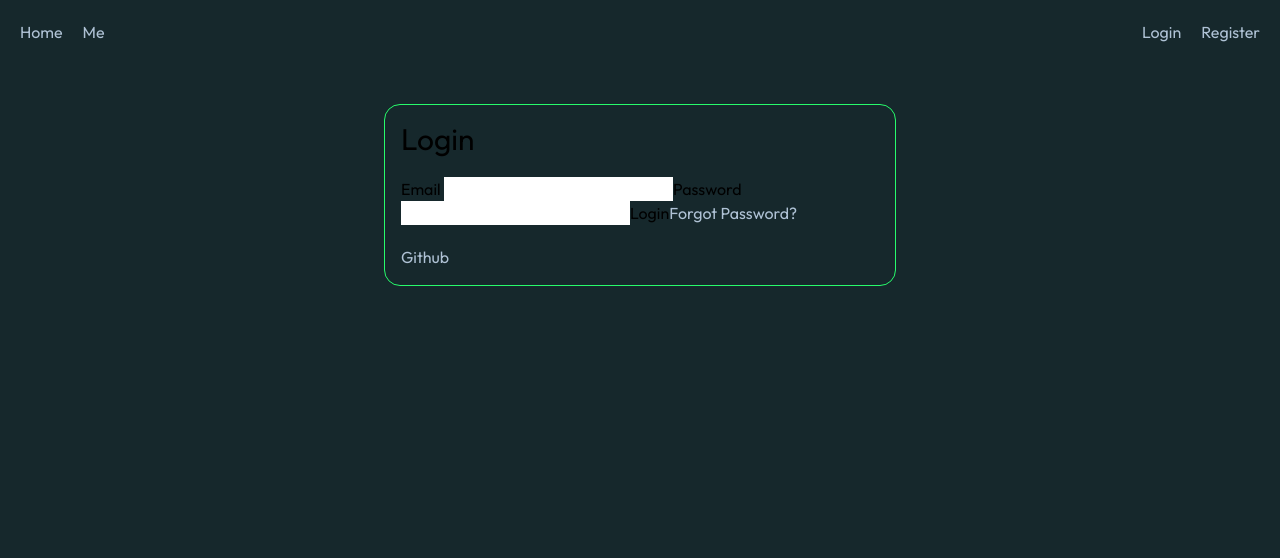
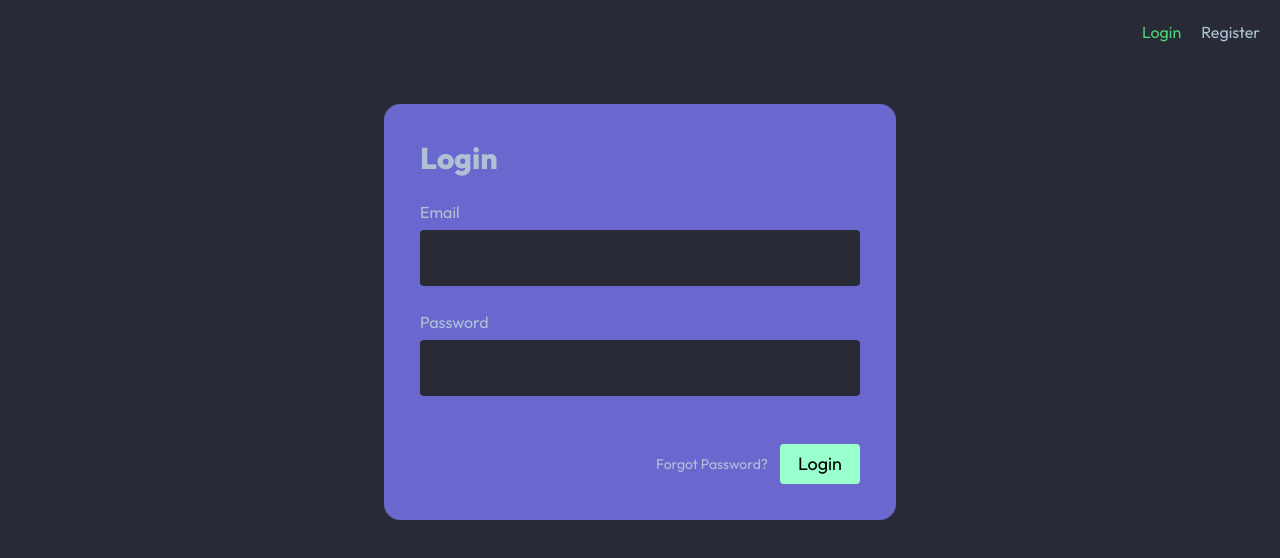
Before and after one commit to Albatrauz/vue-tempo, a Vue app: page /login in a window 1280 px wide. Shown: the top 558 px of the page. Built offline with nearby package versions, Linux system fonts and the light colour scheme.

Commit message:
Basic styling is in place. Styled Register.vue en Login.vue components

```diff
--- a/postcss.config.js
+++ b/postcss.config.js
@@ -1,5 +1,6 @@
 module.exports = {
   plugins: {
+    'tailwindcss/nesting': {},
     tailwindcss: {},
     autoprefixer: {},
   },
--- a/src/components/AppHeader.vue
+++ b/src/components/AppHeader.vue
@@ -5,8 +5,8 @@ const { isLoggedIn } = useAuthUser();
 <template>
   <div class="flex bg-gray-500 text-white justify-between">
     <ul class="flex gap-5 p-5">
-      <li><router-link :to="{ name: 'Dashboard' }">Home</router-link></li>
-      <li><router-link :to="{ name: 'Profile' }">Me</router-link></li>
+      <li v-if="isLoggedIn()"><router-link :to="{ name: 'Dashboard' }">Home</router-link></li>
+      <li v-if="isLoggedIn()"><router-link :to="{ name: 'Profile' }">Profile</router-link></li>
     </ul>
     <ul v-if="isLoggedIn()" class="flex gap-5 bg-gray-700 p-5">
       <li><router-link :to="{ name: 'Logout' }">Logout</router-link></li>
@@ -17,3 +17,8 @@ const { isLoggedIn } = useAuthUser();
     </ul>
   </div>
 </template>
+<style scoped lang="postcss">
+  .router-link-active {
+    @apply text-springGreenHover;
+  }
+</style>
--- a/src/components/InfoModal.vue
+++ b/src/components/InfoModal.vue
@@ -1,18 +1,25 @@
 <script setup>
 import { storeToRefs } from 'pinia';
-import { useCurrentTimer } from '../store/store';
+import { useCurrentTimer } from '@/store/store';
+import {toRaw} from "vue";
 const timerCollection = useCurrentTimer();
-const { timerList } = storeToRefs(timerCollection);
+// const { timerList } = storeToRefs(timerCollection);
 const timerStore = useCurrentTimer();
 const props = defineProps({
-  timer: {
-    item: Object,
-  },
+  timer: Object,
 });
-
 const saveTimeEntry = (timer) => {
   timerStore.addTimer(timer);
+  const rawTimer = toRaw(timer);
+  const rawIntervalId = toRaw(timer.intervalId);
+  console.log(rawTimer);
+  console.log(rawIntervalId);
+  timer.isModalActive = false
 };
+
+// const = editTimerEntry = (timer) => {
+//
+// }
 
 </script>
 <template>
@@ -31,8 +38,8 @@ const saveTimeEntry = (timer) => {
       ></textarea>
       {{ props.timer }}
 
-      <div @click="$emit('close')" class="btn inline-block bg-lead">
-        Save entry
+      <div @click="saveTimeEntry(props.timer)" class="btn inline-block bg-lead">
+        Save entry {{props.timer.intervalId}}
       </div>
     </div>
   </div>
--- a/src/components/InfoWindowContainer.vue
+++ b/src/components/InfoWindowContainer.vue
@@ -8,7 +8,7 @@ const timerCollection = useCurrentTimer();
 const { timerList } = storeToRefs(timerCollection);
 
 const reopenModal = (timer) => {
-  timer.item.isModalActive = true;
+  timer.isModalActive = true;
 };
 </script>
 
@@ -17,7 +17,7 @@ const reopenModal = (timer) => {
     class="container w-full bg-secondary h-auto mx-auto grid grid-cols-3 rounded-3xl p-12 gap-6"
   >
     <div v-for="timer in timerCollection.timers" :key="id">
-      <InfoWindow @click="reopenModal(timer)" :timer="timer.item" />
+      <InfoWindow @click="reopenModal(timer)" :timer="timer" />
     </div>
   </div>
 </template>
--- a/src/index.css
+++ b/src/index.css
@@ -7,6 +7,6 @@ body {
 }
 
 a {
-    @apply text-textBase transition-colors duration-300;
+    @apply text-text transition-colors duration-300;
     @apply hover:text-springGreenHover
 }
--- a/src/pages/Login.vue
+++ b/src/pages/Login.vue
@@ -20,7 +20,7 @@ const handleLogin = async (provider) => {
     provider
         ? await loginWithSocialProvider(provider)
         : await login(form.value);
-    router.push({ name: "Me" });
+    router.push({ name: "Dashboard" });
   } catch (error) {
     alert(error.message);
   }
@@ -29,19 +29,56 @@ const handleLogin = async (provider) => {
 <template>
   <div class="login-wrapper">
     <form @submit.prevent="handleLogin()">
-      <h1 class="text-3xl mb-5">Login</h1>
+      <h1 class="login-wrapper__title">Login</h1>
       <label>Email <input v-model="form.email" type="email" /></label>
       <label>Password <input v-model="form.password" type="password" /></label>
-      <button>Login</button>
-      <router-link to="/forgotPassword">Forgot Password?</router-link>
+      <div class="login-wrapper__action">
+        <router-link to="/forgotPassword" class="login-wrapper__forgot">Forgot Password?</router-link>
+        <button class="login__button">Login</button>
+      </div>
     </form>
-    <div class="mt-5">
-      <a @click.prevent="handleLogin('github')">Github</a>
-    </div>
+<!--    <div class="login__button">-->
+<!--      <a @click.prevent="handleLogin('github')">Github</a>-->
+<!--    </div>-->
   </div>
 </template>
 <style scoped lang="postcss">
   .login-wrapper {
-    @apply max-w-lg m-auto bg-base border border-solid border-springGreen rounded-2xl p-4;
+    @apply max-w-lg m-auto bg-tertiary rounded-2xl p-md;
+  }
+
+  .login-wrapper__title {
+    @apply text-3xl font-bold text-text mb-def;
+  }
+
+  label {
+    @apply block text-text flex justify-between flex-col gap-y-xs;
+
+    &:first-of-type {
+      @apply mb-def;
+    }
+
+    &:last-of-type {
+      @apply mb-lg;
+    }
+  }
+  input {
+    @apply bg-base rounded p-4 outline-0;
+
+    &:focus {
+      @apply outline-0;
+    }
+  }
+
+  .login__button {
+    @apply bg-green rounded px-mob py-xs transition-all duration-300 text-lg;
+    @apply hover:bg-base hover:text-green;
+  }
+
+  .login-wrapper__action {
+    @apply flex justify-end items-center gap-sm;
+    .login-wrapper__forgot {
+      @apply text-sm;
+    }
   }
 </style>
--- a/src/pages/Register.vue
+++ b/src/pages/Register.vue
@@ -34,11 +34,52 @@ const handleSubmit = async () => {
 };
 </script>
 <template>
-  <form class="max-w-lg m-auto" @submit.prevent="handleSubmit">
-    <h1 class="text-3xl mb-5">Register</h1>
-    <label>Name <input v-model="form.name" type="text" /></label>
-    <label>Email <input v-model="form.email" type="email" /></label>
-    <label>Password <input v-model="form.password" type="password" /></label>
-    <button>Register</button>
-  </form>
+  <div class="login-wrapper">
+    <form @submit.prevent="handleSubmit">
+      <h1 class="login-wrapper__title">Register</h1>
+      <label>Name <input v-model="form.name" type="text" /></label>
+      <label>Email <input v-model="form.email" type="email" /></label>
+      <label>Password <input v-model="form.password" type="password" /></label>
+      <div class="login-wrapper__action">
+        <button class="login__button">Register</button>
+      </div>
+    </form>
+  </div>
 </template>
+<style scoped lang="postcss">
+  .login-wrapper {
+    @apply max-w-lg m-auto bg-tertiary rounded-2xl p-md;
+  }
+
+  .login-wrapper__title {
+    @apply text-3xl font-bold text-text mb-def;
+  }
+
+  label {
+    @apply block text-text flex justify-between flex-col gap-y-xs;
+
+    &:not(:last-of-type) {
+      @apply mb-def;
+    }
+
+    &:last-of-type {
+      @apply mb-lg;
+    }
+  }
+  input {
+    @apply bg-base rounded p-4 outline-0;
+
+    &:focus {
+      @apply outline-0;
+    }
+  }
+
+  .login-wrapper__action {
+    @apply flex justify-end items-center gap-sm;
+  }
+
+  .login__button {
+    @apply bg-green rounded px-mob py-xs transition-all duration-300 text-lg;
+    @apply hover:bg-base hover:text-green;
+  }
+</style>
--- a/src/store/store.js
+++ b/src/store/store.js
@@ -14,7 +14,7 @@ export const useCurrentTimer = defineStore("currentTimer", {
   }),
   actions: {
     addTimer(item) {
-      this.timers.push({ item });
+      this.timers.push(item );
     },
   },
 });
--- a/tailwind.config.js
+++ b/tailwind.config.js
@@ -2,20 +2,28 @@ module.exports = {
   content: ['./index.html', './src/**/*.{vue,js,ts,jsx,tsx}'],
   theme: {
     colors: {
-      lead: '#EEF3D2',
       secondary: '#947EC3',
-      tertiary: '#6A67CE',
-      blank: '#FAF5E4',
-      dark: '#6A67CE',
+      tertiary: '#6A67CE', // --> Maybe button color?
       green: '#99FFCD',
-      base: '#16282c',
+      base: '#282a36',
       baseLight: '#29232f',
-      textBase: '#afc2d5',
-      springGreen: '#27fb6b',
+      text: '#afc2d5',
+      // springGreen: '#27fb6b',
       springGreenHover: '#4dd578'
     },
     extend: {
       margin: {
+        xs: '6px',
+        sm: '12px',
+        mob: '18px',
+        def: '24px',
+        30: '30px',
+        md: '36px',
+        lg: '48px',
+        xl: '60px',
+        xxl: '72px',
+      },
+      padding: {
         xs: '6px',
         sm: '12px',
         mob: '18px',
```
